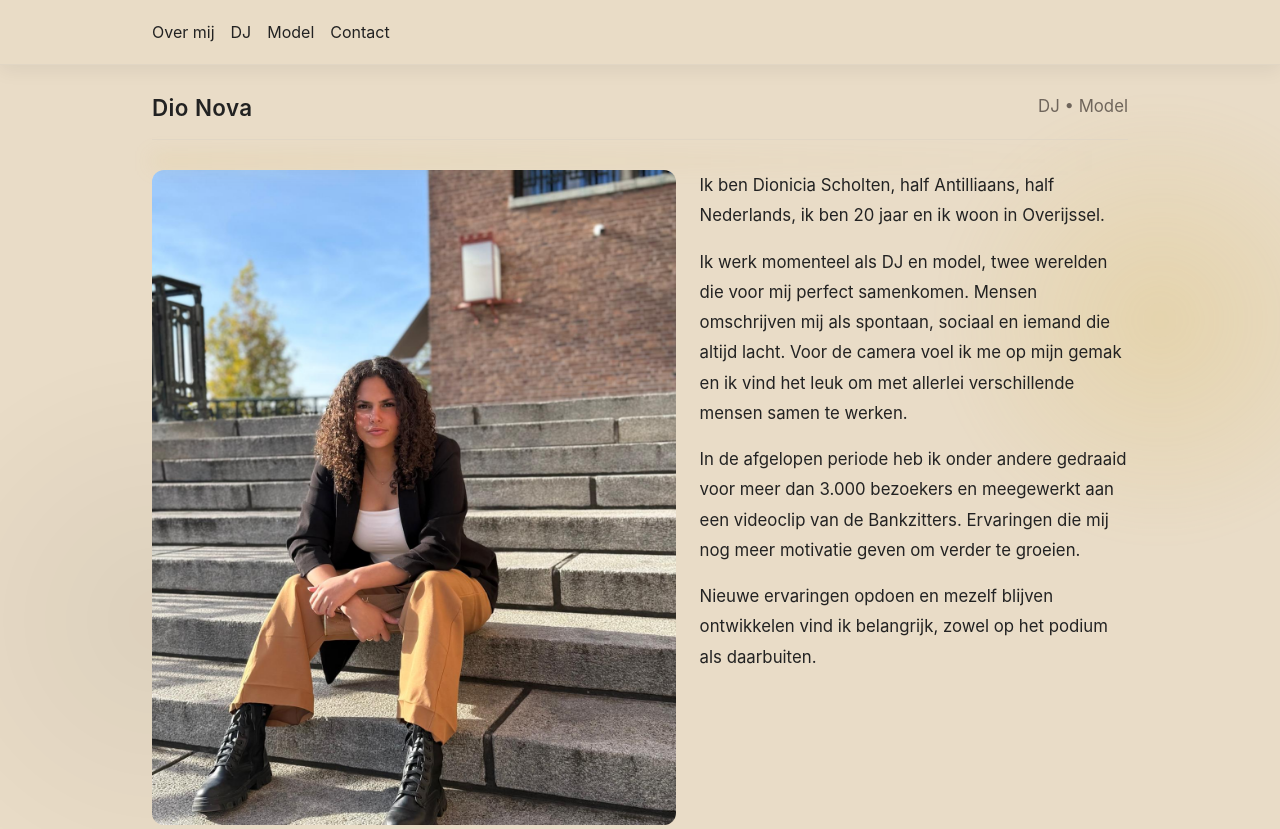
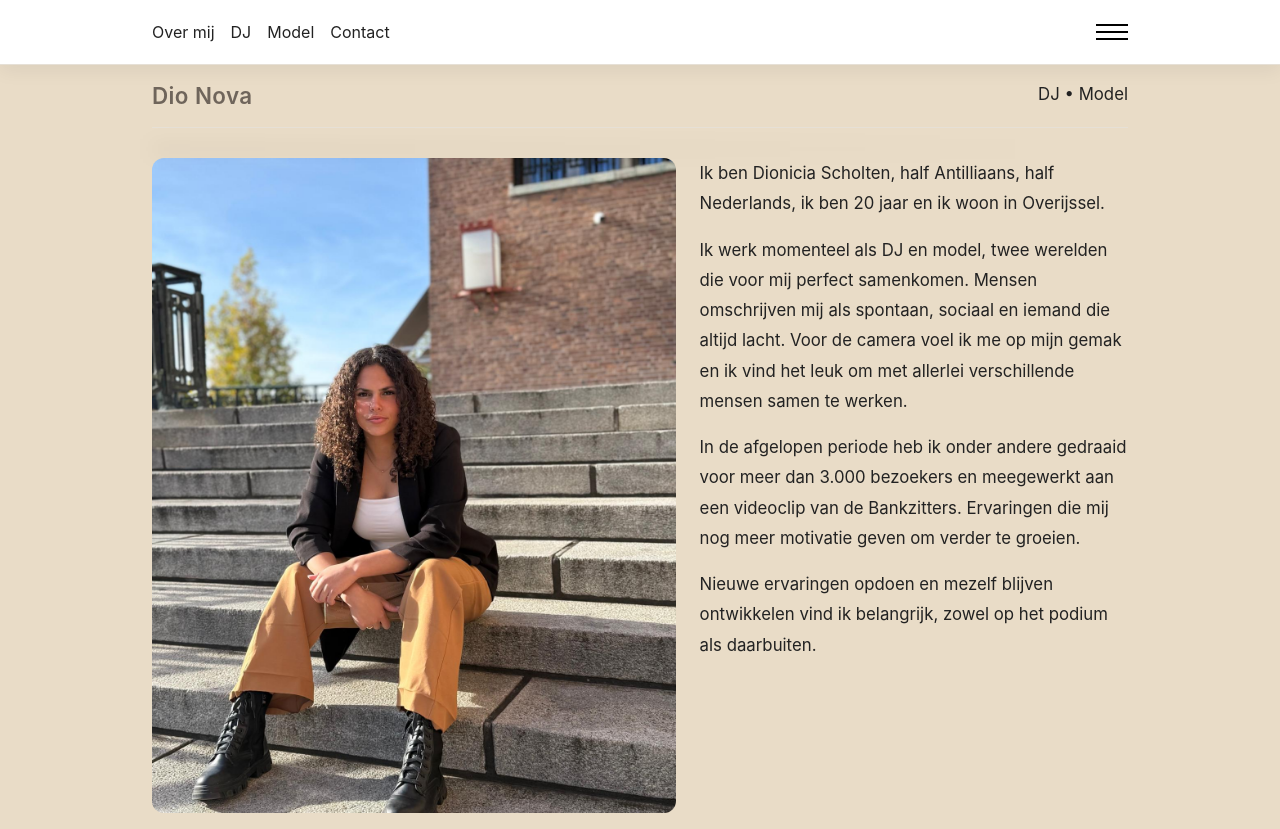
Before and after one commit to BeMoService/DioNova, a React (Vite) app: page / in a window 1280 px wide. Built offline with nearby package versions, Linux system fonts and the light colour scheme.

Commit message:
fix: sidebar terug, witte sticky topbar, DJ zonder swipe (foto+tekst) + video kleiner onder

```diff
--- a/src/App.jsx
+++ b/src/App.jsx
@@ -1,25 +1,16 @@
 // src/App.jsx
+import { useEffect, useState } from "react";
 import { Routes, Route, Link } from "react-router-dom";
+
 import About from "./pages/About.jsx";
 import DJ from "./pages/DJ.jsx";
 import Model from "./pages/Model.jsx";
 import Contact from "./pages/Contact.jsx";
 
-export default function App() {
+export default function App(){
   return (
     <>
-      <div className="bg-ornament" />
-
-      <header className="site-header">
-        <div className="container header-inner">
-          <nav style={{ display: "flex", gap: 16, flexWrap: "wrap" }}>
-            <Link to="/">Over mij</Link>
-            <Link to="/dj">DJ</Link>
-            <Link to="/model">Model</Link>
-            <Link to="/contact">Contact</Link>
-          </nav>
-        </div>
-      </header>
+      <Header />
 
       <main className="container">
         <section className="hero">
@@ -31,14 +22,56 @@ export default function App() {
 
         <div className="section">
           <Routes>
-            <Route path="/" element={<About />} />
-            <Route path="/dj" element={<DJ />} />
-            <Route path="/model" element={<Model />} />
-            <Route path="/contact" element={<Contact />} />
-            <Route path="*" element={<About />} />
+            <Route path="/" element={<About/>} />
+            <Route path="/dj" element={<DJ/>} />
+            <Route path="/model" element={<Model/>} />
+            <Route path="/contact" element={<Contact/>} />
+            <Route path="*" element={<About/>} />
           </Routes>
         </div>
       </main>
     </>
   );
 }
+
+function Header(){
+  const [open, setOpen] = useState(false);
+  const toggle = () => setOpen(v => !v);
+  const close  = () => setOpen(false);
+
+  useEffect(() => {
+    const onHash = () => setOpen(false);
+    window.addEventListener("hashchange", onHash);
+    return () => window.removeEventListener("hashchange", onHash);
+  },[]);
+
+  return (
+    <header className="site-header">
+      <div className="container header-inner">
+        {/* Desktop navigatie */}
+        <nav className="nav-desktop">
+          <Link to="/">Over mij</Link>
+          <Link to="/dj">DJ</Link>
+          <Link to="/model">Model</Link>
+          <Link to="/contact">Contact</Link>
+        </nav>
+
+        {/* Hamburger */}
+        <button className={`hamburger ${open ? "open":""}`} onClick={toggle} aria-label="Menu">
+          <span></span><span></span><span></span>
+        </button>
+      </div>
+
+      {/* Drawer */}
+      <div className={`scrim ${open ? "" : "hidden"}`} onClick={close} />
+      <aside className={`drawer ${open ? "open" : ""}`} aria-hidden={!open}>
+        <nav style={{ display:"flex", flexDirection:"column", gap:10 }}>
+          <Link to="/" onClick={close}>Over mij</Link>
+          <Link to="/dj" onClick={close}>DJ</Link>
+          <Link to="/model" onClick={close}>Model</Link>
+          <Link to="/contact" onClick={close}>Contact</Link>
+        </nav>
+      </aside>
+    </header>
+  );
+}
--- a/src/index.css
+++ b/src/index.css
@@ -1,130 +1,101 @@
-/* Reset + layout */
+/* Reset */
 * { box-sizing: border-box; margin: 0; padding: 0; }
 html, body, #root { height: 100%; }
+a { color: inherit; text-decoration: none; }
 
-/* Thema — warmer beige */
+/* Thema */
 :root{
-  --bg: #e9dcc7;     /* iets meer beige */
+  --bg: #e9dcc7;   /* beige achtergrond */
   --ink: #222;
-  --muted: #6f655b;
-  --line: #e1d6c4;
-  --accent: #111;
-  --gold: #d4af37;
+  --muted:#6f655b;
+  --line:#e6e0d6;
+  --gold:#d4af37;
+  --white:#ffffff;
   --shadow: 0 6px 18px rgba(0,0,0,.06);
 }
 
-body {
-  background: var(--bg);
-  color: var(--ink);
-  font-family: Inter, ui-sans-serif, system-ui, -apple-system, Segoe UI, Roboto, Arial, "Apple Color Emoji","Segoe UI Emoji";
+body{ background: var(--bg); color: var(--ink);
+  font-family: Inter, ui-sans-serif, system-ui, -apple-system, Segoe UI, Roboto, Arial; }
+
+.container{ max-width: 1024px; margin: 0 auto; padding: 0 24px; }
+.grid{ display:grid; gap:24px; }
+@media (min-width: 900px){ .grid-2{ grid-template-columns: 1.1fr .9fr; } }
+
+h1{ font-size:1.9rem; font-weight:700; margin-bottom:12px; letter-spacing:.2px; }
+p{ font-size:1.05rem; line-height:1.8; color:var(--ink); }
+
+/* Buttons */
+.btn{
+  display:inline-block; padding:12px 24px; border-radius:10px;
+  background:#000; color:#fff; border:1px solid #000;
+  font-weight:650; letter-spacing:.2px; transition:transform .1s ease, filter .2s ease;
 }
+.btn:hover{ transform:translateY(-1px); filter:brightness(1.05); }
 
-/* Utilities */
-.container { max-width: 1024px; margin: 0 auto; padding: 0 24px; }
-img.resp { display:block; width:100%; height:auto; border-radius:12px; }
-.grid { display: grid; gap: 24px; }
-@media (min-width: 900px){ .grid-2 { grid-template-columns: 1.1fr .9fr; } }
-
-/* Typografie & spacing */
-section { scroll-margin-top: 90px; }
-h1 { font-size: 1.9rem; margin-bottom: 12px; font-weight: 700; letter-spacing: .2px; }
-p  { font-size: 1.05rem; line-height: 1.8; color: var(--ink); }
-a { color: inherit; text-decoration: none; }
-
-/* Knoppen (goud) */
-.btn {
-  display: inline-block;
-  padding: 12px 24px;
-  background: var(--gold);
-  color: #111;
-  border-radius: 10px;
-  font-weight: 650;
-  letter-spacing: .2px;
-  border: 1px solid var(--gold);
-  transition: background .2s ease, border-color .2s ease, transform .1s ease, box-shadow .2s ease;
-  box-shadow: 0 3px 10px rgba(212,175,55,.18);
-}
-.btn:hover { filter: brightness(1.05); transform: translateY(-1px); box-shadow: 0 6px 16px rgba(212,175,55,.26); }
-.btn:active { transform: translateY(0); }
-
-/* Header (sticky) */
+/* Sticky witte topbar */
 .site-header{
-  position: sticky; top: 0; z-index: 100;
-  background: rgba(233,220,199,.88); /* halftransparant beige */
-  backdrop-filter: saturate(120%) blur(6px);
+  position:sticky; top:0; z-index:100;
+  background: var(--white);
   border-bottom: 1px solid var(--line);
   box-shadow: var(--shadow);
 }
-.header-inner{
-  height: 64px;
-  display:flex; align-items:center; justify-content: space-between;
-  gap: 12px;
+.header-inner{ height:64px; display:flex; align-items:center; justify-content:space-between; }
+
+/* Desktop nav (optioneel zichtbaar) */
+.nav-desktop{ display:flex; gap:16px; }
+@media (max-width: 899px){ .nav-desktop{ display:none; } }
+
+/* Hamburger + drawer */
+.hamburger{ width:32px; height:28px; position:relative; border:none; background:transparent; cursor:pointer; }
+.hamburger span{ position:absolute; left:0; width:100%; height:2px; background:#000; transition:.25s; }
+.hamburger span:nth-child(1){ top:6px; }
+.hamburger span:nth-child(2){ top:13px; }
+.hamburger span:nth-child(3){ top:20px; }
+.hamburger.open span:nth-child(1){ transform:rotate(45deg); top:13px; }
+.hamburger.open span:nth-child(2){ opacity:0; }
+.hamburger.open span:nth-child(3){ transform:rotate(-45deg); top:13px; }
+
+.scrim{ position:fixed; inset:0; background:rgba(0,0,0,.55); backdrop-filter:blur(2px);
+  z-index:60; opacity:1; transition:opacity .25s; }
+.scrim.hidden{ opacity:0; pointer-events:none; }
+
+.drawer{
+  position:fixed; top:0; right:0; height:100vh; width:78vw; max-width:320px;
+  background:#111; color:#fff; z-index:70; transform:translateX(100%); transition:transform .3s;
+  display:flex; flex-direction:column; padding:24px; gap:12px;
+}
+.drawer.open{ transform:translateX(0%); }
+.drawer a{ padding:12px 10px; border-radius:10px; border:1px solid rgba(255,255,255,.08); }
+.drawer a:hover{ border-color:var(--gold); color:var(--gold); }
+
+/* Hero */
+.hero .inner{
+  display:flex; align-items:flex-end; justify-content:space-between;
+  padding:14px 0 18px; border-bottom:1px solid var(--line); margin-bottom:22px;
+}
+.hero h2{ font-size:1.4rem; font-weight:600; letter-spacing:.4px; color:var(--muted); }
+
+/* Afbeelding helpers */
+img.resp{ display:block; width:100%; height:auto; border-radius:12px; }
+.ratio-4x5{ position:relative; width:100%; }
+.ratio-4x5::before{ content:""; display:block; padding-top:125%; } /* 4:5 */
+.ratio-4x5 > *{ position:absolute; inset:0; width:100%; height:100%; object-fit:cover; border-radius:12px; }
+
+.ratio-16x9{ position:relative; width:100%; }
+.ratio-16x9::before{ content:""; display:block; padding-top:56.25%; } /* 16:9 */
+.ratio-16x9 > *{ position:absolute; inset:0; width:100%; height:100%; object-fit:cover; border-radius:12px; }
+
+/* Sectie accent */
+.section{ position:relative; padding:8px 0 4px; }
+.section::before{
+  content:""; position:absolute; left:0; right:0; top:-6px; height:10px;
+  background: linear-gradient(to right, rgba(0,0,0,.05), rgba(0,0,0,0));
+  filter: blur(10px); pointer-events:none;
 }
 
-/* Hamburger & drawer */
-.hamburger { width: 32px; height: 28px; position: relative; border: none; background: transparent; cursor: pointer; }
-.hamburger span { position: absolute; left: 0; width: 100%; height: 2px; background: #000; transition: transform .25s ease, opacity .25s ease, top .25s ease; }
-.hamburger span:nth-child(1){ top: 6px; }
-.hamburger span:nth-child(2){ top: 13px; }
-.hamburger span:nth-child(3){ top: 20px; }
-.hamburger.open span:nth-child(1){ transform: rotate(45deg); top: 13px; }
-.hamburger.open span:nth-child(2){ opacity: 0; }
-.hamburger.open span:nth-child(3){ transform: rotate(-45deg); top: 13px; }
-
-.scrim { position: fixed; inset: 0; background: rgba(0,0,0,.6); backdrop-filter: blur(2px); z-index: 60; opacity: 1; transition: opacity .25s ease; }
-.scrim.hidden { opacity: 0; pointer-events: none; }
-
-.drawer { position: fixed; top: 0; right: 0; height: 100vh; width: 78vw; max-width: 320px; background: #111; color: #fff; z-index: 70;
-  transform: translateX(100%); transition: transform .3s ease; display: flex; flex-direction: column; padding: 24px; gap: 12px; }
-.drawer.open { transform: translateX(0%); }
-.drawer a { padding: 12px 10px; border-radius: 10px; border: 1px solid rgba(255,255,255,.08); }
-.drawer a:hover { border-color: var(--gold); color: var(--gold); }
-
-/* Hero / sectie-accent */
-.hero { position: relative; z-index: 1; margin-top: 12px; }
-.hero .inner {
-  display: flex; align-items: flex-end; justify-content: space-between;
-  padding: 14px 0 18px; border-bottom: 1px solid var(--line); margin-bottom: 22px;
+/* Mobiel */
+@media (max-width: 899px){
+  .container{ padding:0 16px; }
+  .grid-2{ grid-template-columns:1fr; }
+  .col-image{ order:-1; } /* beeld boven tekst */
 }
-.hero h2 { font-size: 1.4rem; font-weight: 600; letter-spacing: .4px; }
-.hero p  { color: var(--muted); }
-
-/* Subtiele variatie / minder eentonig */
-.section {
-  padding: 8px 0 4px;
-  position: relative;
-}
-.section::before{
-  content:""; position:absolute; left:0; right:0; top:-6px; height: 10px;
-  background: linear-gradient(to right, rgba(212,175,55,.16), rgba(212,175,55,0));
-  filter: blur(10px);
-  pointer-events:none;
-}
-
-/* Gouden gloed (achtergrond) */
-.bg-ornament { position: fixed; inset: 0; pointer-events: none; z-index: 0; }
-.bg-ornament::before {
-  content: ""; position: absolute; width: 520px; height: 520px; right: -140px; top: 60px;
-  border-radius: 50%;
-  background: radial-gradient(circle, rgba(212,175,55,0.18), rgba(212,175,55,0) 60%);
-  filter: blur(12px);
-}
-.bg-ornament::after {
-  content: ""; position: absolute; width: 640px; height: 640px; left: -160px; bottom: -140px;
-  border-radius: 50%;
-  background: radial-gradient(circle, rgba(0,0,0,0.05), rgba(0,0,0,0) 60%);
-}
-
-/* GRID responsive */
-@media (max-width: 899px) {
-  .container { padding: 0 16px; }
-  .grid-2 { grid-template-columns: 1fr; }
-  .col-image { order: -1; } /* beeld boven tekst */
-  .hero .inner { flex-direction: column; align-items: flex-start; gap: 4px; }
-}
-/* ... laat je huidige index.css staan ... */
-/* Extra defensieve regels onderaan toevoegen: */
-
-.site-header { position: sticky; top: 0; z-index: 100; }
-.header-inner { height: 64px; display:flex; align-items:center; }
-.hero .inner { display:flex; align-items:flex-end; justify-content:space-between; }
```
Also changed, not shown: src/pages/DJ.jsx (+33 -121 lines).
